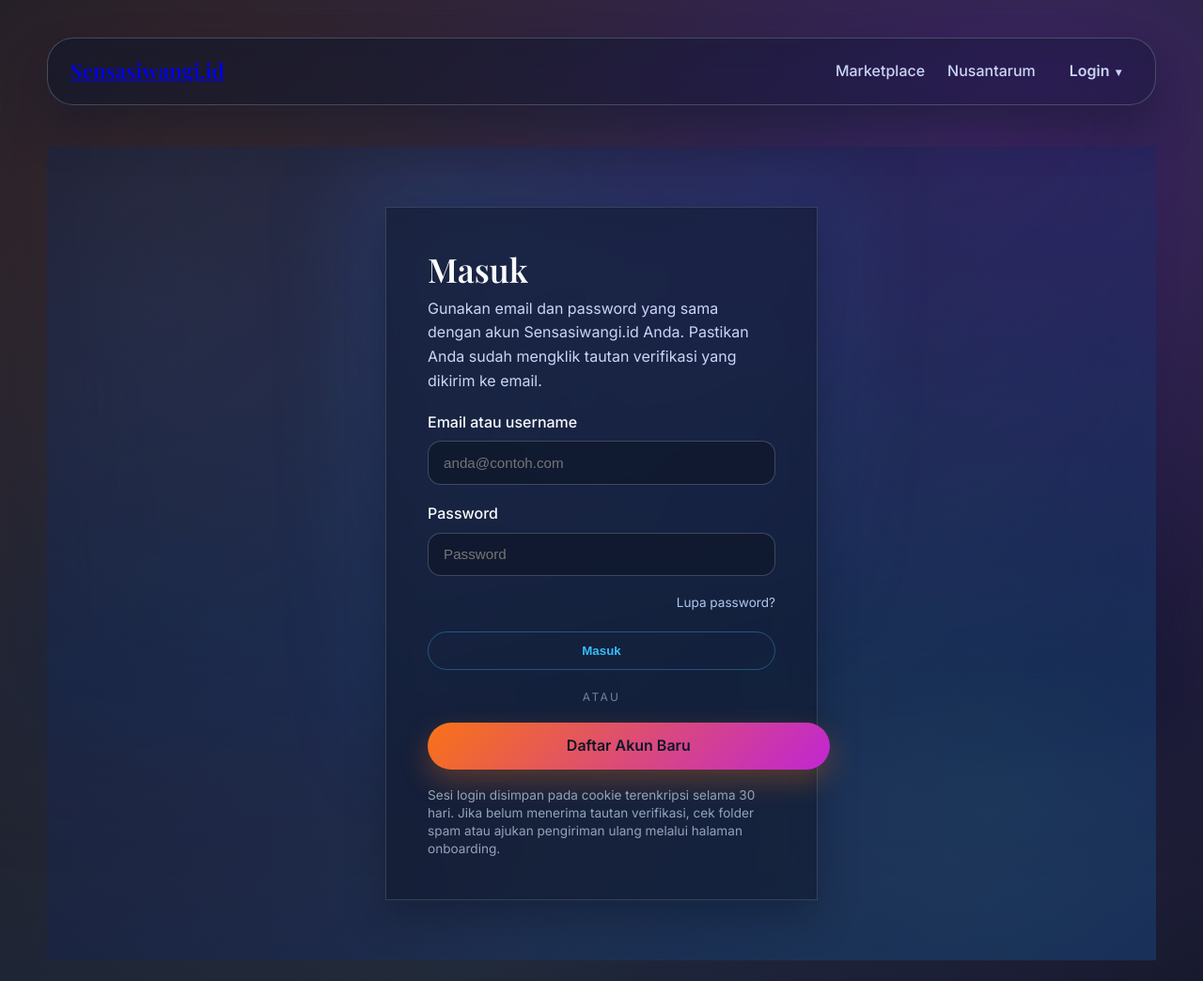
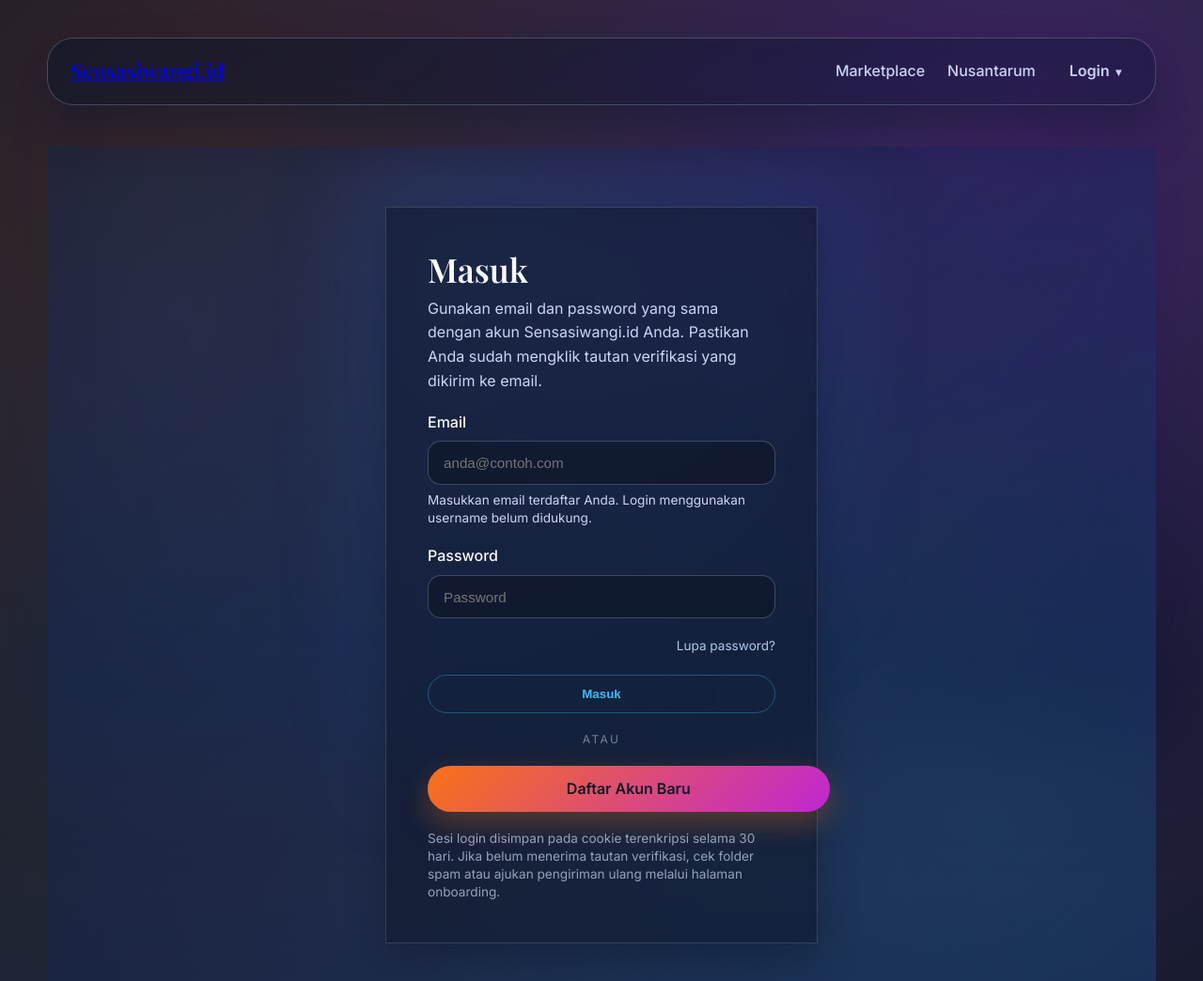
Before and after one commit to beriman/Codexswi, a FastAPI app: page /auth in a window 1280 px wide. Shown: the top 1044 px of the page at 94% size. Run offline with FastAPI, Linux system fonts and the light colour scheme; some libraries are stand-ins or nearby versions.

Commit message:
Adjust auth email label and hint

```diff
--- a/src/app/web/static/css/auth.css
+++ b/src/app/web/static/css/auth.css
@@ -84,6 +84,14 @@
   color: var(--text-primary);
 }
 
+.auth-form .input-hint {
+  margin: 0;
+  font-size: 0.85rem;
+  font-weight: 400;
+  color: var(--text-secondary);
+  line-height: 1.4;
+}
+
 .auth-form input {
   border-radius: var(--radius-sm);
   border: 1px solid rgba(148, 163, 184, 0.35);
--- a/src/app/web/templates/auth.html
+++ b/src/app/web/templates/auth.html
@@ -15,8 +15,9 @@
           <p>Gunakan email dan password yang sama dengan akun Sensasiwangi.id Anda. Pastikan Anda sudah mengklik tautan verifikasi yang dikirim ke email.</p>
         </header>
         <label>
-          Email atau username
-          <input type="email" name="email" placeholder="anda@contoh.com" required />
+          Email
+          <input type="email" name="email" placeholder="anda@contoh.com" autocomplete="email" required />
+          <p class="input-hint">Masukkan email terdaftar Anda. Login menggunakan username belum didukung.</p>
         </label>
         <label>
           Password
```
